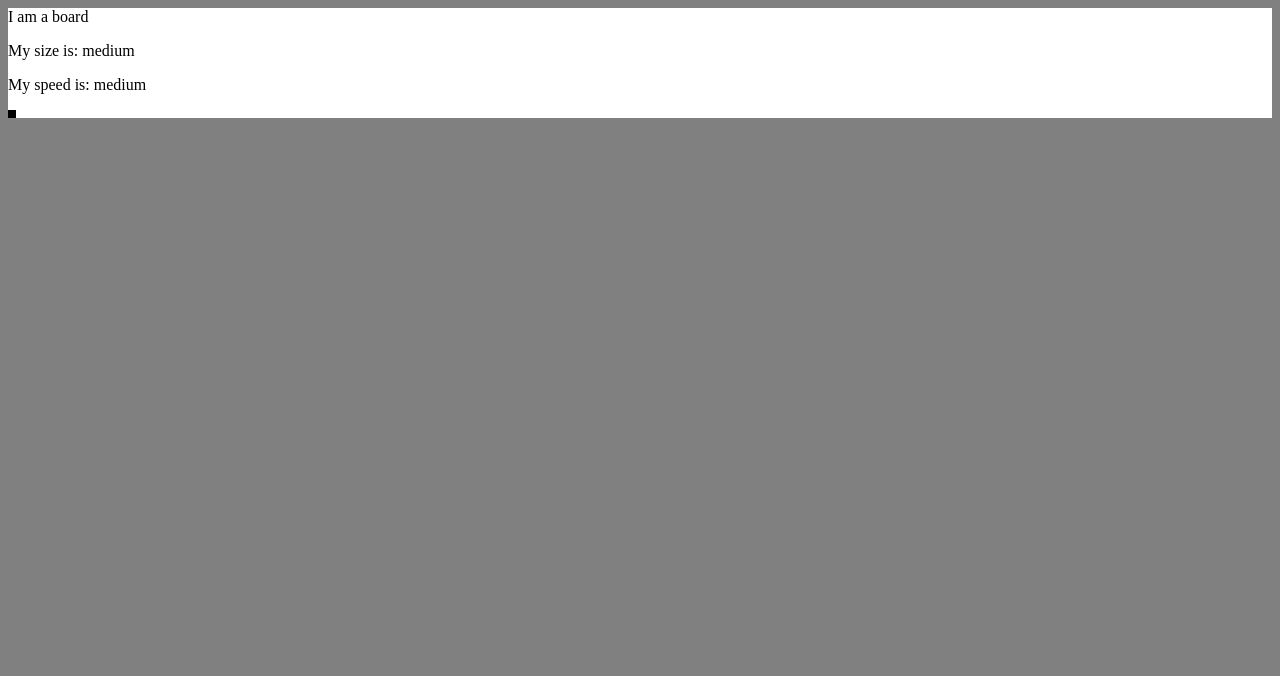
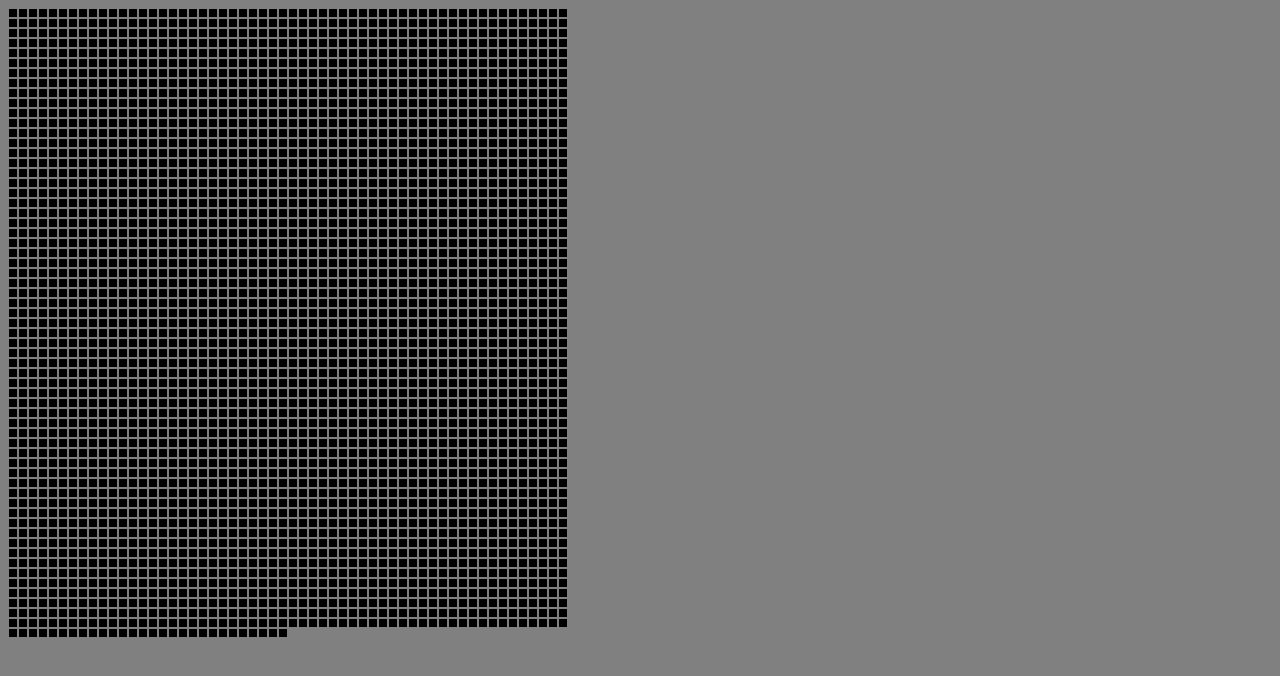
Before and after one commit to felromo/FCC-GameOfLife-Zipline, a React app: page / in a window 1280 px wide. Shown: the top 676 px of the page. Built offline with nearby package versions, Linux system fonts and the light colour scheme; the HTML template or start-up script is replaced by a standard one.

Commit message:
placeholder populating function and cell/board styles

```diff
--- a/src/Board.js
+++ b/src/Board.js
@@ -10,13 +10,29 @@ export default class Board extends React.Component {
     };
   }
 
+  populateBoardWithCells(row, col) {
+    // across
+    const across = col;
+    // down
+    const down = row;
+    // will be a two dimension array
+    let board = [];
+    for (let x = 0; x < across; x++) {
+      board.push([]);
+      for (let y = 0; y < down; y++) {
+        board[x].push(<Cell />);
+      }
+    }
+    return board;
+  }
+
   render() {
+    const board = this.populateBoardWithCells(70, 50);
     return (
       <div className="board">
-        I am a board
-        <p>My size is: {this.props.size}</p>
-        <p>My speed is: {this.props.speed}</p>
-        <Cell />
+        {
+          board
+        }
       </div>
     );
   }
--- a/src/styles.scss
+++ b/src/styles.scss
@@ -11,10 +11,14 @@ body {
 
 .board {
   background: $board-background-color;
+  height: 50 * $cell-height;
+  width: 70 * $cell-width;
 }
 
 .cell {
   background: $cell-background-color;
+  border: 1px solid $tmp-background-color;
+  display: inline-block;
   height: $cell-height;
   width: $cell-width;
 }
```
